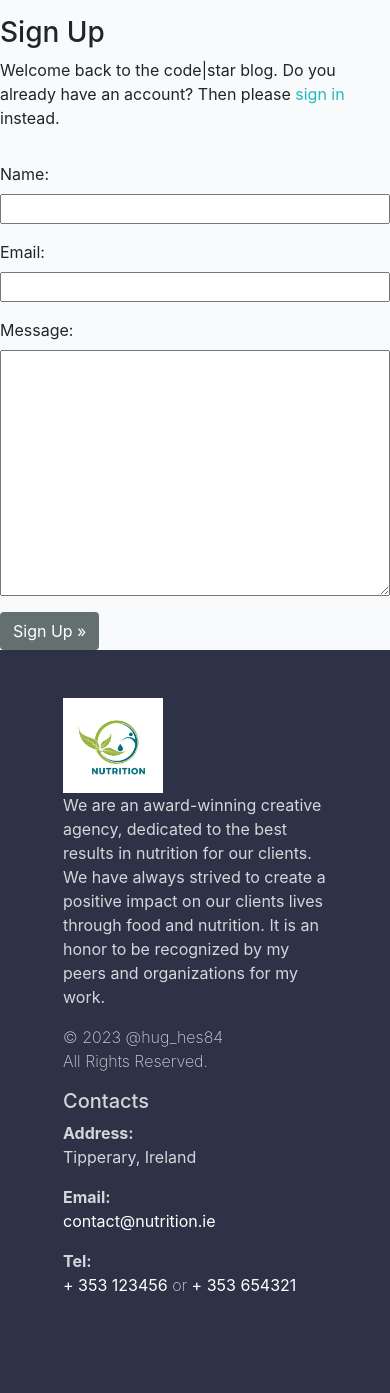
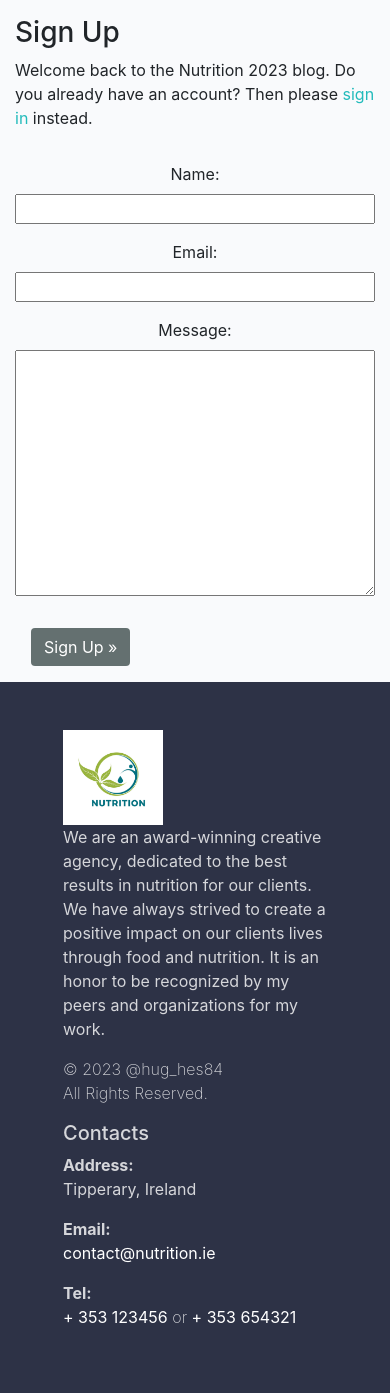
Before and after one commit to hughes84/my-blog-pp4, a Django app: template templates/account/signup.html in a window 390 px wide. Shown: the part 99-1492 px from the top of the page. Before the commit the page ends 1390 px from the top, so only its background shows below. Run offline with Django 3.2, Linux system fonts and the light colour scheme; the template is opened without the code that fills it: values that come from a table or form of the project are taken from there, others are empty; some libraries are stand-ins or nearby versions.

Commit message:
Fix padding and margin on sign in and sign up pages for responsiveness

```diff
--- a/static/css/style.css
+++ b/static/css/style.css
@@ -490,6 +490,12 @@ a.nav-link {
 form p {
     display: flex;
     flex-direction: column;
+    text-align: center;
+}
+
+/* Contact form styles */
+.contact-us {
+    text-align: center;
 }
 
 /* Contact Button Styles */
--- a/templates/account/signup.html
+++ b/templates/account/signup.html
@@ -6,15 +6,15 @@
 
 {% block content %}
 <div class="container">
-    <div class="row">
+    <div class="row mx-0">
         <div class="col-md-8 mt-3 offset-md-2">
             <h3>{% trans "Sign Up" %}</h3>
 
-            <p>{% blocktrans %}Welcome back to the code|star blog. Do you already have an account? Then please <a
+            <p>{% blocktrans %}Welcome back to the Nutrition 2023 blog. Do you already have an account? Then please <a
                     class="link" href="{{ login_url }}">sign in</a> instead.{% endblocktrans %}</p>
         </div>
     </div>
-    <div class="row">
+    <div class="row mx-0">
         <div class="col-md-8 mt-3 offset-md-2">
             <form class="signup" id="signup_form" method="post" action="{% url 'account_signup' %}">
                 {% csrf_token %}
@@ -22,7 +22,7 @@
                 {% if redirect_field_value %}
                 <input type="hidden" name="{{ redirect_field_name }}" value="{{ redirect_field_value }}" />
                 {% endif %}
-                <button class="btn btn-signup right" type="submit">{% trans "Sign Up" %} &raquo;</button>
+                <button class="btn m-3 btn-signup right" type="submit">{% trans "Sign Up" %} &raquo;</button>
             </form>
         </div>
     </div>
--- a/templates/contact.html
+++ b/templates/contact.html
@@ -7,7 +7,7 @@
     <!-- Section heading -->
     <div class="filler-form">
         <!-- Title for the contact form -->
-        <h2>Please fill out the form below and our team will be in contact</h2>
+        <h2 class="contact-us">Please fill out the form below and our team will be in contact</h2>
 
         <!-- Subsection heading for the contact details -->
         <h3 class="section-heading h1 pt-4 border-bottom mb-5">Contact us</h3>
```
Also changed, not shown: templates/account/login.html (+4 -4 lines).
